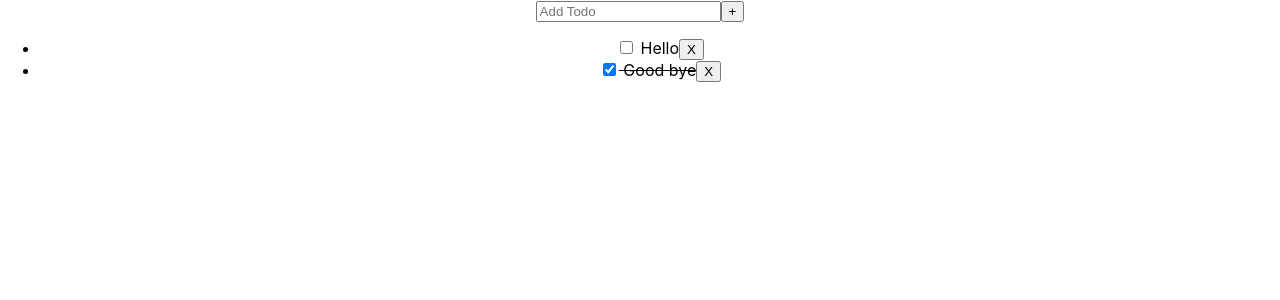
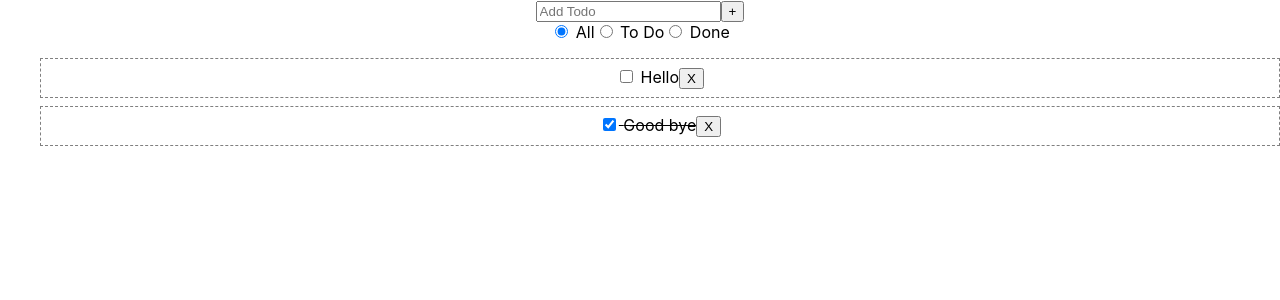
Before and after one commit to leonardo-nunez/TodoList-PGPCodeTest, a React (Create React App) app: page / in a window 1280 px wide. Shown: the top 300 px of the page. Built offline with nearby package versions, Linux system fonts and the light colour scheme.

Commit message:
Drag and drop done

```diff
--- a/package.json
+++ b/package.json
@@ -10,7 +10,10 @@
     "@types/node": "^16.11.41",
     "@types/react": "^18.0.14",
     "@types/react-dom": "^18.0.5",
+    "immutability-helper": "^3.1.1",
     "react": "^18.2.0",
+    "react-dnd": "^16.0.1",
+    "react-dnd-html5-backend": "^16.0.1",
     "react-dom": "^18.2.0",
     "react-scripts": "5.0.1",
     "typescript": "^4.7.4",
--- a/src/App.tsx
+++ b/src/App.tsx
@@ -1,10 +1,14 @@
 import './App.css';
 import ListContainer from './components/ListContainer';
+import { DndProvider } from 'react-dnd';
+import { HTML5Backend } from 'react-dnd-html5-backend';
 
 function App() {
   return (
     <div className="App">
-      <ListContainer />
+      <DndProvider backend={HTML5Backend}>
+        <ListContainer />
+      </DndProvider>
     </div>
   );
 }
--- a/src/components/List.tsx
+++ b/src/components/List.tsx
@@ -1,6 +1,7 @@
-import { useState } from 'react';
+import { useState, useCallback } from 'react';
 import TodoItem from './TodoItem';
 import ListControl from './ListControl';
+import update from 'immutability-helper';
 
 const initialTodos: ITodo[] = [
   {
@@ -17,6 +18,18 @@ const initialTodos: ITodo[] = [
 
 const List = () => {
   const [todos, setTodos] = useState(initialTodos);
+  const [view, setView] = useState('all');
+
+  const moveCard = useCallback((dragIndex: number, hoverIndex: number) => {
+    setTodos((prev: ITodo[]) =>
+      update(prev, {
+        $splice: [
+          [dragIndex, 1],
+          [hoverIndex, 0, prev[dragIndex] as ITodo],
+        ],
+      })
+    );
+  }, []);
 
   const toggleTodo = (selectedTodo: ITodo) => {
     const newTodos = todos.map((todo) => {
@@ -31,31 +44,53 @@ const List = () => {
     setTodos(newTodos);
   };
 
-  const addTodo: AddTodo = (text: string) => {
+  const addTodo: AddTodoType = (text: string) => {
     const newTodo = { id: Number(Date.now()), text, complete: false };
     setTodos([...todos, newTodo]);
   };
 
-  const deleteTodo: DeleteTodo = (todo) => {
+  const deleteTodo: DeleteTodoType = (todo) => {
     setTodos((prev) => {
       const data = prev.filter((t) => t.id !== todo.id);
       return data;
     });
   };
 
+  const todoView = (chosenview: string) => {
+    console.log(view);
+
+    setView(chosenview);
+  };
+
+  const renderCard = useCallback(
+    (
+      item: { id: number; text: string; complete: boolean },
+      index: number,
+      view: string
+    ) => {
+      return (
+        <TodoItem
+          key={item.id}
+          index={index}
+          id={item.id}
+          text={item.text}
+          complete={item.complete}
+          moveCard={moveCard}
+          todo={item}
+          view={view}
+          toggleTodo={toggleTodo}
+          deleteTodo={deleteTodo}
+        />
+      );
+    },
+    []
+  );
+
   return (
     <>
-      <ListControl addTodo={addTodo} />
+      <ListControl addTodo={addTodo} todoView={todoView} />
       <ul>
-        {todos.map((todo) => (
-          <TodoItem
-            key={todo.id}
-            id={todo.id}
-            todo={todo}
-            toggleTodo={toggleTodo}
-            deleteTodo={deleteTodo}
-          />
-        ))}
+        <div>{todos.map((item, i) => renderCard(item, i, view))}</div>
       </ul>
     </>
   );
--- a/src/components/ListControl.tsx
+++ b/src/components/ListControl.tsx
@@ -1,11 +1,13 @@
 import { useState } from 'react';
 
 interface IListControlProps {
-  addTodo: AddTodo;
+  addTodo: AddTodoType;
+  todoView: TodoViewType;
 }
 
-const ListControl = ({ addTodo }: IListControlProps) => {
+const ListControl = ({ addTodo, todoView }: IListControlProps) => {
   const [text, setText] = useState('');
+
   return (
     <>
       <form>
@@ -26,9 +28,15 @@ const ListControl = ({ addTodo }: IListControlProps) => {
           +
         </button>
       </form>
-      {/* <input type='radio' value='all' /> All
-      <input type='radio' value='all' /> To Do
-      <input type='radio' value='all' /> Done */}
+      <div
+        onChange={(e: React.ChangeEvent<HTMLInputElement>) =>
+          todoView(e.target.value)
+        }
+      >
+        <input type="radio" value="all" name="view" defaultChecked /> All
+        <input type="radio" value="todo" name="view" /> To Do
+        <input type="radio" value="done" name="view" /> Done
+      </div>
     </>
   );
 };
--- a/src/components/TodoItem.tsx
+++ b/src/components/TodoItem.tsx
@@ -1,24 +1,150 @@
+import type { Identifier, XYCoord } from 'dnd-core';
+import { useRef } from 'react';
+import { useDrag, useDrop } from 'react-dnd';
+
+const style = {
+  border: '1px dashed gray',
+  padding: '0.5rem 1rem',
+  marginBottom: '.5rem',
+  backgroundColor: 'white',
+  cursor: 'move',
+};
+
+const ItemTypes = {
+  CARD: 'card',
+};
+
 interface ITodoItemProps {
   key: number;
   id: number;
+  index: number;
   todo: ITodo;
+  complete: boolean;
+  text: string;
+  view: string;
   toggleTodo: ToggleTodoType;
-  deleteTodo: DeleteTodo;
+  deleteTodo: DeleteTodoType;
+  moveCard: (dragIndex: number, hoverIndex: number) => void;
 }
 
-const TodoItem = ({ todo, toggleTodo, deleteTodo }: ITodoItemProps) => {
+interface DragItem {
+  index: number;
+  id: string;
+  type: string;
+}
+
+const TodoItem = ({
+  todo,
+  id,
+  index,
+  text,
+  complete,
+  view,
+  toggleTodo,
+  deleteTodo,
+  moveCard,
+}: ITodoItemProps) => {
+  const ref = useRef<HTMLDivElement>(null);
+  const [{ handlerId }, drop] = useDrop<
+    DragItem,
+    void,
+    { handlerId: Identifier | null }
+  >({
+    accept: ItemTypes.CARD,
+    collect(monitor) {
+      return {
+        handlerId: monitor.getHandlerId(),
+      };
+    },
+    hover(item: DragItem, monitor) {
+      if (!ref.current) {
+        return;
+      }
+      const dragIndex = item.index;
+      const hoverIndex = index;
+
+      // Don't replace items with themselves
+      if (dragIndex === hoverIndex) {
+        return;
+      }
+
+      // Determine rectangle on screen
+      const hoverBoundingRect = ref.current?.getBoundingClientRect();
+
+      // Get vertical middle
+      const hoverMiddleY =
+        (hoverBoundingRect.bottom - hoverBoundingRect.top) / 2;
+
+      // Determine mouse position
+      const clientOffset = monitor.getClientOffset();
+
+      // Get pixels to the top
+      const hoverClientY = (clientOffset as XYCoord).y - hoverBoundingRect.top;
+
+      // Only perform the move when the mouse has crossed half of the items height
+      // When dragging downwards, only move when the cursor is below 50%
+      // When dragging upwards, only move when the cursor is above 50%
+
+      // Dragging downwards
+      if (dragIndex < hoverIndex && hoverClientY < hoverMiddleY) {
+        return;
+      }
+
+      // Dragging upwards
+      if (dragIndex > hoverIndex && hoverClientY > hoverMiddleY) {
+        return;
+      }
+
+      // Time to actually perform the action
+      moveCard(dragIndex, hoverIndex);
+
+      // Note: we're mutating the monitor item here!
+      // Generally it's better to avoid mutations,
+      // but it's good here for the sake of performance
+      // to avoid expensive index searches.
+      item.index = hoverIndex;
+    },
+  });
+
+  const [{ isDragging }, drag] = useDrag({
+    type: ItemTypes.CARD,
+    item: () => {
+      return { id, index };
+    },
+    collect: (monitor: any) => ({
+      isDragging: monitor.isDragging(),
+    }),
+  });
+
+  const opacity = isDragging ? 0 : 1;
+  drag(drop(ref));
+
   return (
-    <li>
+    <div
+      ref={ref}
+      style={{
+        ...style,
+        display:
+          view === 'todo' && complete
+            ? 'none'
+            : view === 'done' && !complete
+            ? 'none'
+            : 'block',
+        opacity,
+      }}
+      data-handler-id={handlerId}
+    >
       <label
-        style={{ textDecoration: todo.complete ? 'line-through' : undefined }}
+        style={{
+          textDecoration: complete ? 'line-through' : undefined,
+        }}
       >
         <input
           type="checkbox"
-          checked={todo.complete}
+          checked={complete}
           onChange={() => toggleTodo(todo)}
         />{' '}
-        {todo.text}
-      </label>
+        {text}
         <button
           onClick={(e) => {
             e.preventDefault();
@@ -27,7 +153,8 @@ const TodoItem = ({ todo, toggleTodo, deleteTodo }: ITodoItemProps) => {
         >
           X
         </button>
-    </li>
+      </label>
+    </div>
   );
 };
 
--- a/src/index.tsx
+++ b/src/index.tsx
@@ -8,9 +8,9 @@ const root = ReactDOM.createRoot(
   document.getElementById('root') as HTMLElement
 );
 root.render(
-  <React.StrictMode>
-    <App />
-  </React.StrictMode>
+  // <React.StrictMode>
+  <App />
+  // </React.StrictMode>
 );
 
 // If you want to start measuring performance in your app, pass a function
```
Also changed, not shown: src/types.d.ts (+8 -2 lines), 1 other file (tests, documents, lock files or other folders). Lines whose indentation alone changed are shown as unchanged.
